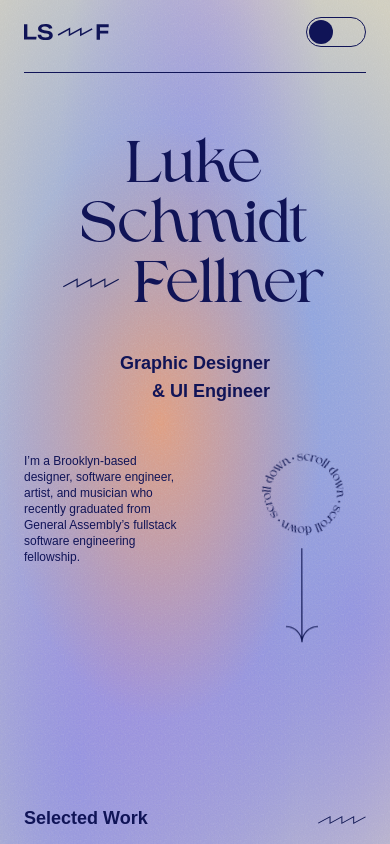
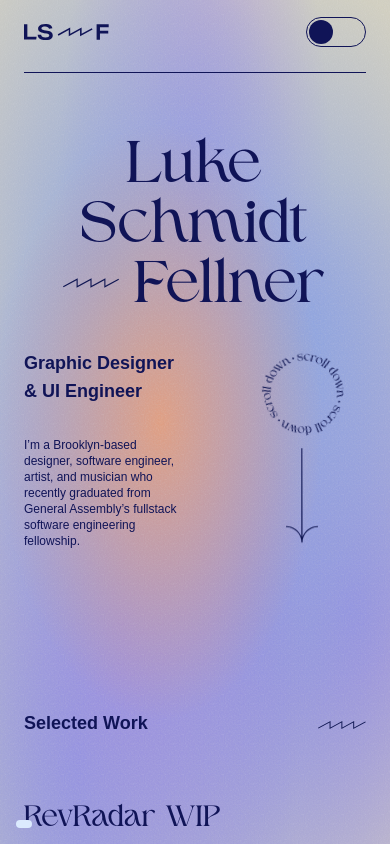
Before and after one commit to lschmidtfellner/portfolio-2023, a React (Create React App) app: page / in a window 390 px wide. Shown: the top 844 px of the page. Built offline with nearby package versions, Linux system fonts and the light colour scheme; the HTML template or start-up script is replaced by a standard one; a web font is replaced by a local one.

Commit message:
just using the same layout and simplified the landing page

```diff
--- a/src/App.js
+++ b/src/App.js
@@ -61,7 +61,7 @@ function App() {
         <Route path="/metalcoat" element={<MetalCoat modeToggle={modeToggle} pColor={pColor} handleNavigation={handleNavigation}/>}></Route>
         <Route path="/revradar" element={<RevRadar modeToggle={modeToggle} pColor={pColor} handleNavigation={handleNavigation}/>}></Route>
       </Routes>
-      {/* <BreakpointIndicator/> */}
+      <BreakpointIndicator/>
     </div>
   )
 }
--- a/src/pages/Landing.js
+++ b/src/pages/Landing.js
@@ -98,20 +98,22 @@ function Landing({ modeToggle, pColor, handleNavigation }) {
           </div>
           <div
             style={{ opacity: 0 }}
-            className="flex justify-around text-right lg:text-left font-aktiv w-full pt-8 lg:pt-4 z-4 text-lg sm:text-2xl"
+            className="flex text-left justify-between font-aktiv pt-8 lg:pt-4 z-4 text-lg sm:text-2xl"
           >
-            <div>
+            <div className='w-full'>
+              <div className="flex justify-between md:justify-around">
+                <div className="flex flex-col">
                   <div className="flex flex-col font-bold">
                     <h2>Graphic Designer</h2>
                     <h2>& UI Engineer</h2>
                   </div>
-              <p className="hidden lg:block pt-8 text-sm text-left font-aktiv w-72 ">
-                I’m a Brooklyn-based designer, software engineer, artist, and
-                musician who recently graduated from General Assembly’s
+                  <p className="pt-8 text-xs sm:text-sm text-left font-aktiv w-40 sm:w-72 ">
+                    I’m a Brooklyn-based designer, software engineer, artist,
+                    and musician who recently graduated from General Assembly’s
                     fullstack software engineering fellowship.
                   </p>
                 </div>
-            <div className="hidden lg:flex flex-col mr-6 items-center justify-center">
+                <div className="flex flex-col mr-6 items-center justify-center">
                   {modeToggle ? (
                     <SiteScroll2 className="w-20 sm:w-24 animate-slowspin site-scroll" />
                   ) : (
@@ -125,25 +127,6 @@ function Landing({ modeToggle, pColor, handleNavigation }) {
                     )}
                   </div>
                 </div>
-          </div>
-          <div style={{ opacity: 0 }} className="flex mt-12 justify-between">
-            <p className="lg:hidden text-xs sm:text-sm text-left font-aktiv w-40 sm:w-72 ">
-              I’m a Brooklyn-based designer, software engineer, artist, and
-              musician who recently graduated from General Assembly’s fullstack
-              software engineering fellowship.
-            </p>
-            <div className="flex lg:hidden flex-col mr-6 items-center justify-center">
-              {modeToggle ? (
-                <SiteScroll2 className="w-20 sm:w-24 animate-slowspin site-scroll" />
-              ) : (
-                <SiteScroll className="w-20 sm:w-24 animate-slowspin site-scroll" />
-              )}
-              <div>
-              {modeToggle ? (
-                <SiteDownArrow2 className="animate-updown w-8 sm:w-10 mt-4" />
-              ) : (
-                <SiteDownArrow className="animate-updown w-8 sm:w-10 mt-4" />
-              )}
               </div>
             </div>
           </div>
```
Lines whose indentation alone changed are shown as unchanged.
